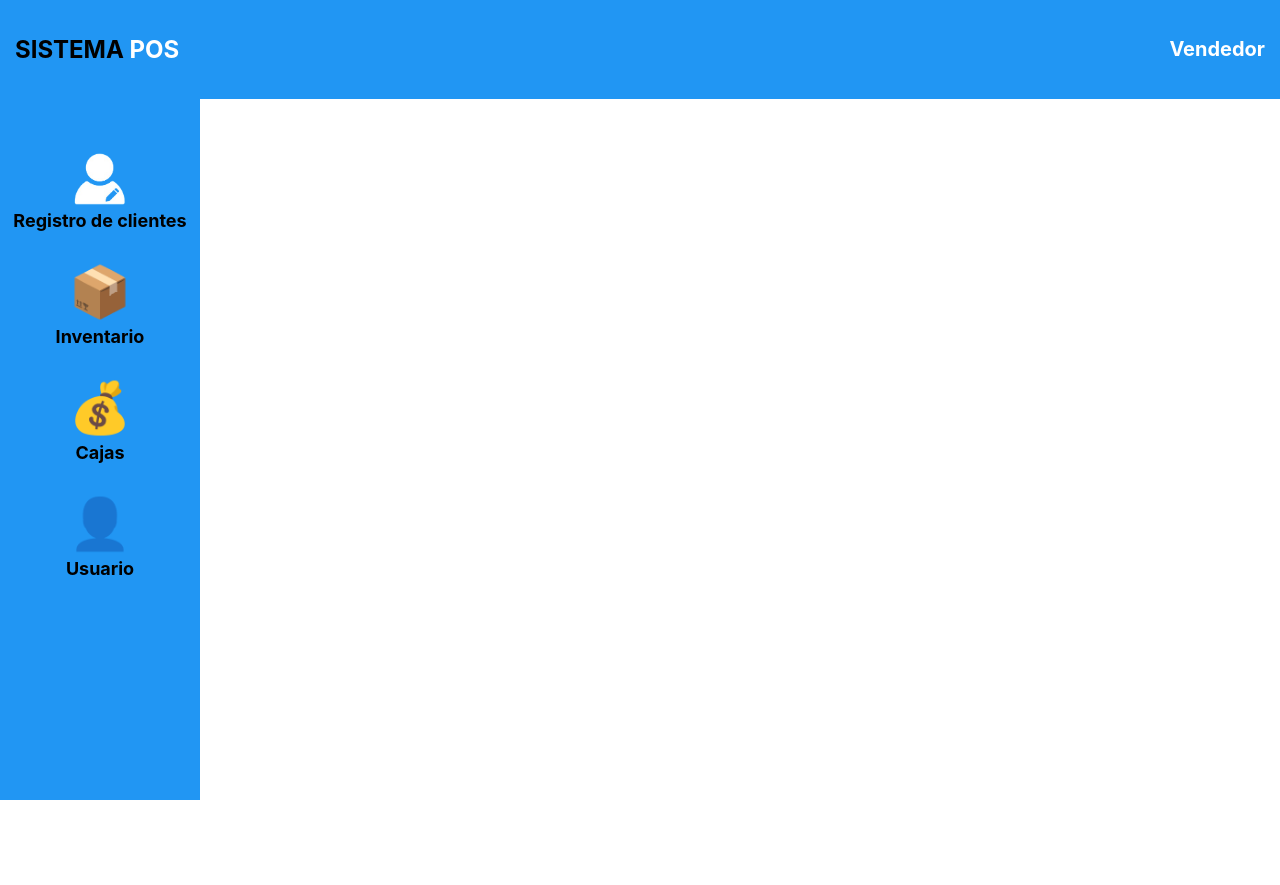
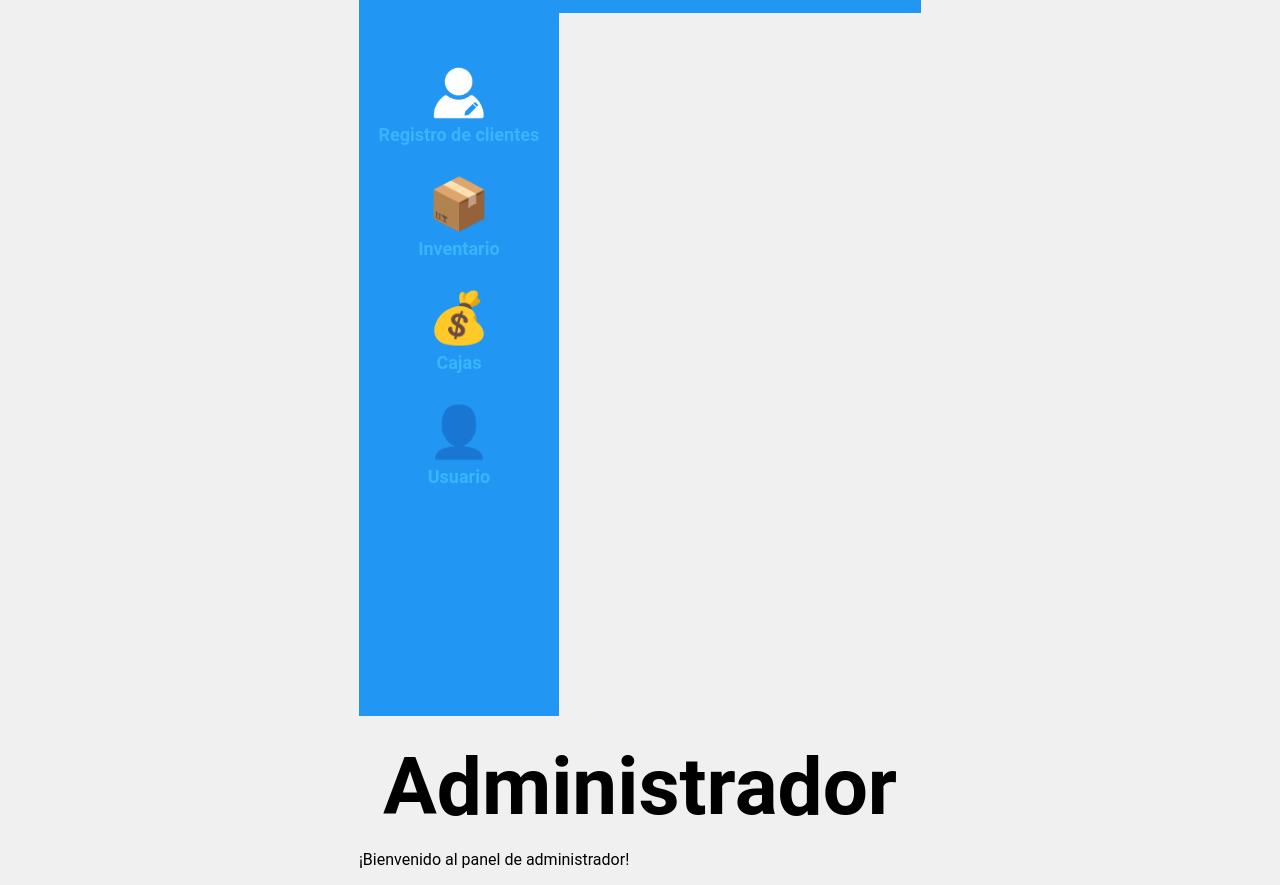
Before and after one commit to jpovalles/SistemaPOS, a React (Create React App) app: page /admin in a window 1280 px wide. Before the commit the page ends 800 px from the top, so only its background shows below. Built offline with nearby package versions, Linux system fonts and the light colour scheme.

Commit message:
Added React Routes and Admin page initialized

```diff
--- a/package.json
+++ b/package.json
@@ -10,7 +10,8 @@
     "react": "^19.0.0",
     "react-dom": "^19.0.0",
     "react-scripts": "5.0.1",
-    "web-vitals": "^2.1.4"
+    "web-vitals": "^2.1.4",
+    "react-router-dom": "^6.15.0"
   },
   "scripts": {
     "start": "react-scripts start",
--- a/src/App.js
+++ b/src/App.js
@@ -1,11 +1,17 @@
+import { BrowserRouter as Router, Routes, Route } from 'react-router-dom';
+
 import logo from './logo.svg';
 import './App.css';
-import Sidebar from "./components/sidebar";
+import Login from './pages/Login/Login';
+import AdminView from './pages/admin/AdminView';
 
 function App() {
   return (
     <div className="app">
-      <Sidebar />
+      <Routes>
+        <Route path="/" element={<Login/>} />
+        <Route path="/admin" element={<AdminView/>} />
+      </Routes>
     </div>
   );
 }
--- a/src/index.js
+++ b/src/index.js
@@ -1,13 +1,17 @@
 import React from 'react';
 import ReactDOM from 'react-dom/client';
+import reportWebVitals from './reportWebVitals';
+import { BrowserRouter } from 'react-router-dom';
+
 import './index.css';
 import App from './App';
-import reportWebVitals from './reportWebVitals';
 
 const root = ReactDOM.createRoot(document.getElementById('root'));
 root.render(
   <React.StrictMode>
-    <App />
+    <BrowserRouter>
+      <App/>
+    </BrowserRouter>
   </React.StrictMode>
 );
 
--- a/src/pages/Login/Login.css
+++ b/src/pages/Login/Login.css
@@ -37,6 +37,7 @@ span{
     width: 50%;
     height: 35%;
     gap: 1rem;
+    box-shadow: 0px 0px 10px 0px #d9d9d9;
 }
 
 form{
--- /dev/null
+++ b/src/pages/admin/AdminView.js
@@ -0,0 +1,16 @@
+import React from 'react';
+import Sidebar from '../../components/sidebar';
+
+const AdminView = () => {
+    return (
+        <div className="admin-view">
+            <Sidebar/>
+            <div className="content">
+                <h1>Administrador</h1>
+                <p>¡Bienvenido al panel de administrador!</p>
+            </div>
+        </div>
+    );
+}
+
+export default AdminView;
```
Also changed, not shown: 1 other file (tests, documents, lock files or other folders). Lines whose indentation alone changed are shown as unchanged.
